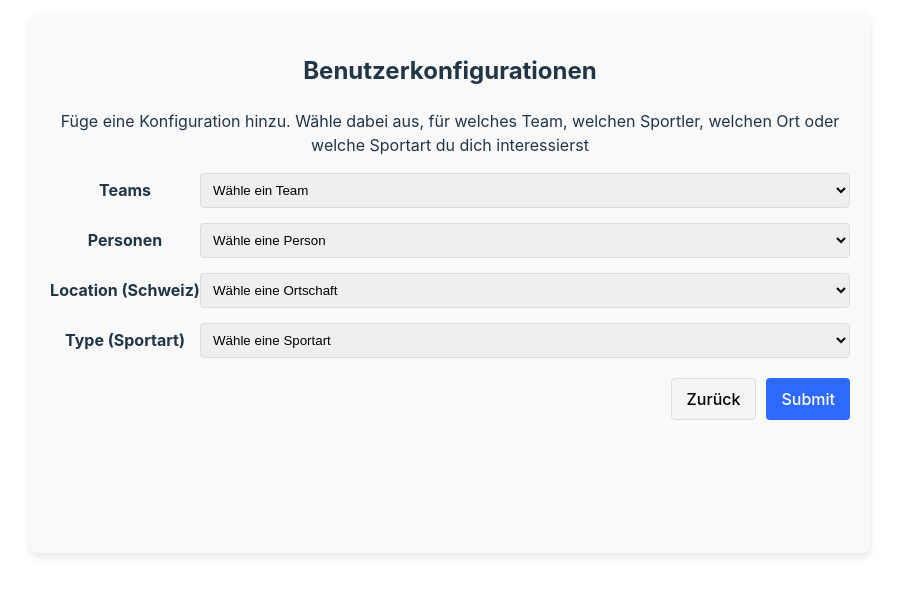
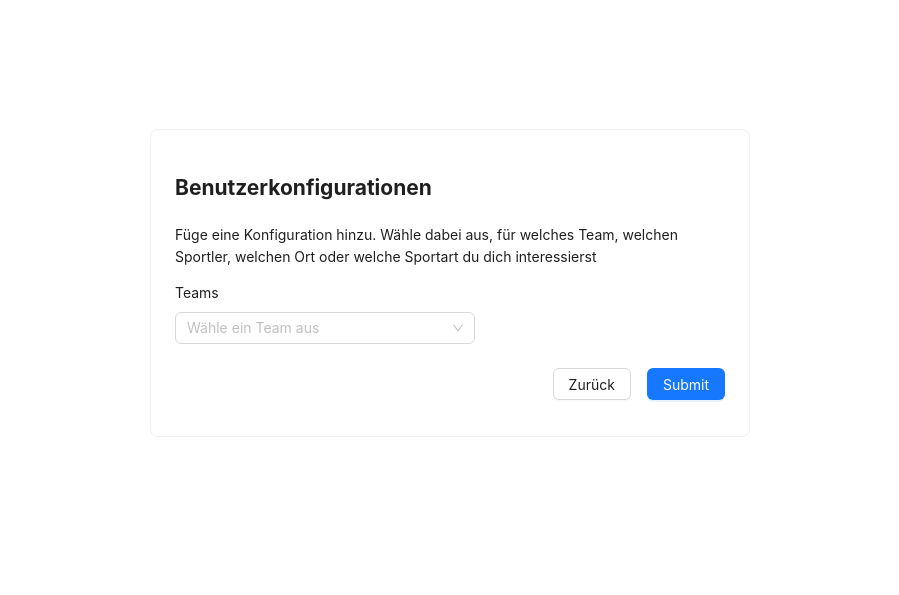
Before and after one commit to andriwild/synci, a React (Vite) app in the folder frontend/: page /config in a window 1280 px wide. Shown: the part 117-712 px from the top of the page, without its empty margins (190-1089 px from the left). Built offline with nearby package versions, Linux system fonts and the light colour scheme.

Commit message:
include ant design and reduce user-config-form to only team-select

```diff
--- a/frontend/src/pages/UserConfigForm.tsx
+++ b/frontend/src/pages/UserConfigForm.tsx
@@ -1,12 +1,9 @@
-import { useState } from 'react';
+import { Button, Card, Flex, Form, Select } from "antd";
+
+export type UserConfigValues = never; //TODO: Typen spezifizieren für teams, personen etc
 
 export const UserConfigForm = () => {
-    const [formData, setFormData] = useState({
-        team: '',
-        person: '',
-        location: '',
-        type: ''
-    });
+    const [form] = Form.useForm<UserConfigValues>();
 
     const teams = [
         { id: 'teamA', name: 'Team A' },
@@ -14,35 +11,8 @@ export const UserConfigForm = () => {
         { id: 'teamC', name: 'Team C' },
     ];
 
-    const persons = [
-        { id: 'person1', name: 'Max Mustermann' },
-        { id: 'person2', name: 'Anna Beispiel' },
-        { id: 'person3', name: 'Peter Muster' },
-    ];
-
-    const locations = [
-        { id: 'zurich', name: 'Zürich' },
-        { id: 'bern', name: 'Bern' },
-        { id: 'geneva', name: 'Genf' },
-    ];
-
-    const types = [
-        { id: 'football', name: 'Fußball' },
-        { id: 'basketball', name: 'Basketball' },
-        { id: 'tennis', name: 'Tennis' },
-    ];
-
-    const handleChange = (e: React.ChangeEvent<HTMLSelectElement>) => {
-        const { name, value } = e.target;
-        setFormData({
-            ...formData,
-            [name]: value,
-        });
-    };
-
-    const handleSubmit = (e: React.FormEvent<HTMLFormElement>) => {
-        e.preventDefault();
-        console.log('Form submitted:', formData);
+    const handleSubmit = (values: UserConfigValues) => {
+        console.log('Form submitted:', values);
     };
 
     const handleBack = () => {
@@ -51,61 +21,36 @@ export const UserConfigForm = () => {
     };
 
     return (
-        <form onSubmit={handleSubmit} style={{ width: 800, height: 500, margin: '0 auto', padding: '20px', backgroundColor: '#f9f9f9', borderRadius: '8px', boxShadow: '0 4px 8px rgba(0,0,0,0.1)' }}>
-            <h2 style={{ marginBottom: '20px', textAlign: 'center' }}>Benutzerkonfigurationen</h2>
-            <p>Füge eine Konfiguration hinzu. Wähle dabei aus, für welches Team, welchen Sportler, welchen Ort oder welche Sportart du dich interessierst</p>
-            <div style={{ marginBottom: '15px', display: 'flex', alignItems: 'center' }}>
-                <label htmlFor="team" style={{ width: '150px', fontWeight: 'bold' }}>Teams</label>
-                <select name="team" id="team" value={formData.team} onChange={handleChange} style={{ flex: 1, padding: '8px', borderRadius: '4px', border: '1px solid #ddd' }}>
-                    <option value="">Wähle ein Team</option>
-                    {teams.map((team) => (
-                        <option key={team.id} value={team.id}>
-                            {team.name}
-                        </option>
-                    ))}
-                </select>
-            </div>
-            <div style={{ marginBottom: '15px', display: 'flex', alignItems: 'center' }}>
-                <label htmlFor="person" style={{ width: '150px', fontWeight: 'bold' }}>Personen</label>
-                <select name="person" id="person" value={formData.person} onChange={handleChange} style={{ flex: 1, padding: '8px', borderRadius: '4px', border: '1px solid #ddd' }}>
-                    <option value="">Wähle eine Person</option>
-                    {persons.map((person) => (
-                        <option key={person.id} value={person.id}>
-                            {person.name}
-                        </option>
-                    ))}
-                </select>
-            </div>
-            <div style={{ marginBottom: '15px', display: 'flex', alignItems: 'center' }}>
-                <label htmlFor="location" style={{ width: '150px', fontWeight: 'bold' }}>Location (Schweiz)</label>
-                <select name="location" id="location" value={formData.location} onChange={handleChange} style={{ flex: 1, padding: '8px', borderRadius: '4px', border: '1px solid #ddd' }}>
-                    <option value="">Wähle eine Ortschaft</option>
-                    {locations.map((location) => (
-                        <option key={location.id} value={location.id}>
-                            {location.name}
-                        </option>
-                    ))}
-                </select>
-            </div>
-            <div style={{ marginBottom: '15px', display: 'flex', alignItems: 'center' }}>
-                <label htmlFor="type" style={{ width: '150px', fontWeight: 'bold' }}>Type (Sportart)</label>
-                <select name="type" id="type" value={formData.type} onChange={handleChange} style={{ flex: 1, padding: '8px', borderRadius: '4px', border: '1px solid #ddd' }}>
-                    <option value="">Wähle eine Sportart</option>
-                    {types.map((type) => (
-                        <option key={type.id} value={type.id}>
-                            {type.name}
-                        </option>
-                    ))}
-                </select>
-            </div>
-            <div style={{ marginTop: '20px', display: 'flex', justifyContent: 'flex-end' }}>
-                <button type="button" onClick={handleBack} style={{ backgroundColor: '#f5f5f5', border: '1px solid #ddd', borderRadius: '4px', padding: '10px 15px', cursor: 'pointer', marginRight: '10px' }}>
-                    Zurück
-                </button>
-                <button type="submit" style={{ backgroundColor: '#2e69ff', border: 'none', borderRadius: '4px', color: 'white', padding: '10px 15px', cursor: 'pointer' }}>
-                    Submit
-                </button>
-            </div>
-        </form>
+        <Card style={{ width: 600, textAlign: 'left' }}>
+            <h2 style={{ marginBottom: '20px' }}>Benutzerkonfigurationen</h2>
+            <p>Füge eine Konfiguration hinzu. Wähle dabei aus, für welches Team, welchen Sportler, welchen Ort oder
+                welche Sportart du dich interessierst</p>
+            <Form<UserConfigValues> form={form} onFinish={handleSubmit} layout={'vertical'}>
+                <Form.Item name={'teams'} label={'Teams'}>
+                    <Select
+                        options={teams.map((team) => ({
+                            label: team.name,
+                            value: team.id,
+                        }))}
+                        style={{ width: 300 }}
+                        mode="multiple"
+                        showSearch
+                        allowClear
+                        filterOption={(input, option) =>
+                            (option?.label ?? '').toLowerCase().includes(input.toLowerCase())
+                        }
+                        placeholder="Wähle ein Team aus"
+                    />
+                </Form.Item>
+                <Flex gap={'middle'} justify={'end'} style={{ marginBottom: 12 }}>
+                    <Button onClick={handleBack}>
+                        Zurück
+                    </Button>
+                    <Button htmlType={'submit'} type={'primary'}>
+                        Submit
+                    </Button>
+                </Flex>
+            </Form>
+        </Card>
     );
 };
```
